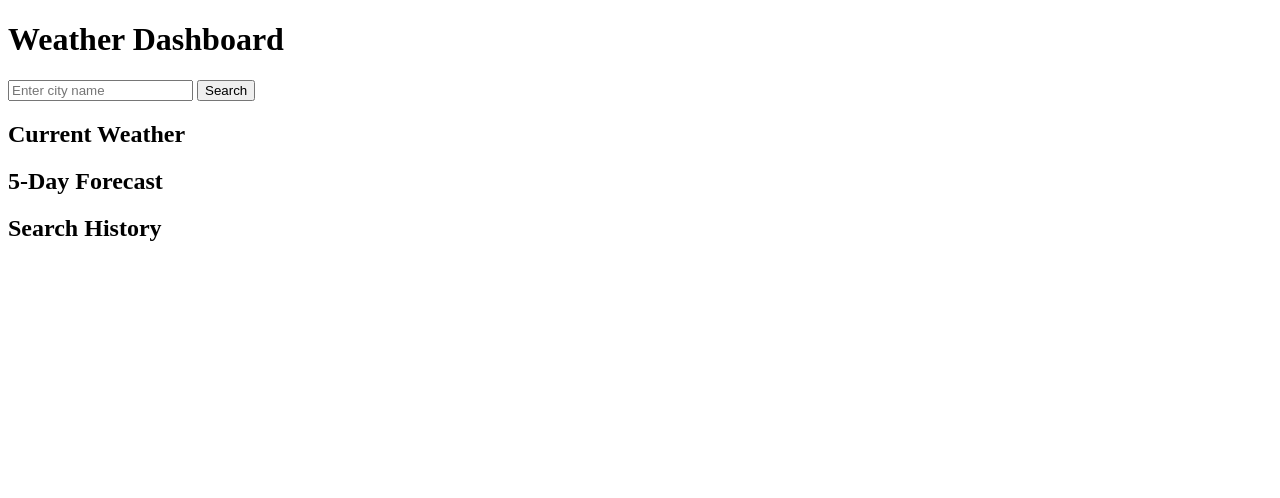
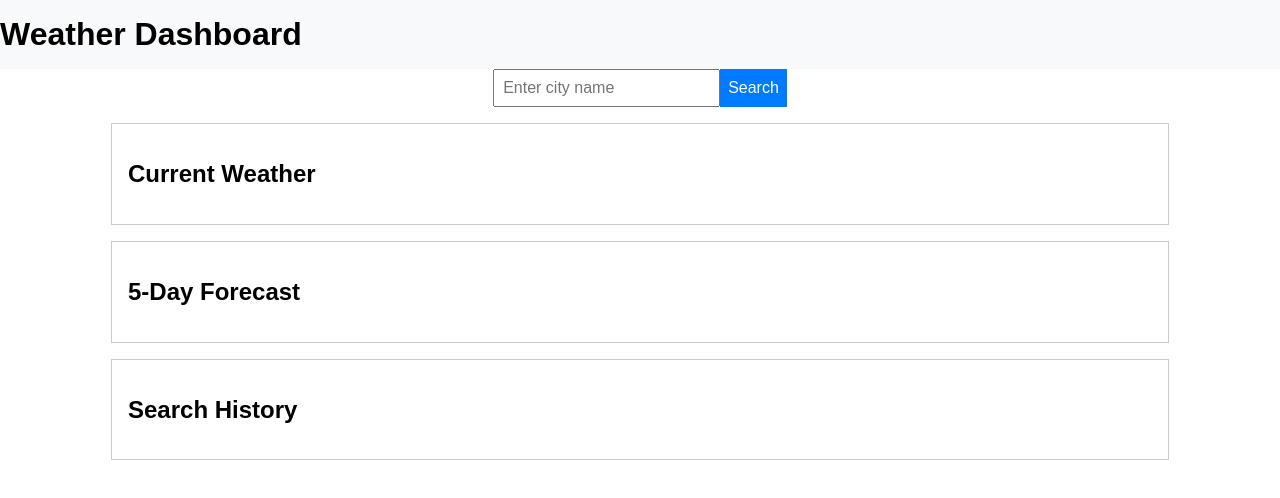
Before and after one commit to devNathanNguyen/weather-forecast, a plain HTML site: page index.html in a window 1280 px wide. Drawn offline with Linux system fonts and the light colour scheme.

Commit message:
finished css

```diff
--- a/index.html
+++ b/index.html
@@ -4,7 +4,7 @@
     <meta charset="UTF-8" />
     <meta name="viewport" content="width=device-width, initial-scale=1.0" />
     <title>Weather Dashboard</title>
-    <link rel="stylesheet" href="styles.css" />
+    <link rel="stylesheet" href="style.css" />
   </head>
   <body>
     <header>
--- a/style.css
+++ b/style.css
@@ -0,0 +1,53 @@
+body {
+  font-family: Arial, sans-serif;
+  display: flex;
+  flex-direction: column;
+  align-items: center;
+  margin: 0;
+  padding: 0;
+}
+
+header {
+  background-color: #f8f9fa;
+  padding: 1rem;
+  width: 100%;
+}
+
+h1 {
+  margin: 0;
+}
+
+.search {
+  display: flex;
+  margin-bottom: 1rem;
+}
+
+#search-input {
+  padding: 0.5rem;
+  font-size: 1rem;
+}
+
+#search-btn {
+  padding: 0.5rem;
+  font-size: 1rem;
+  background-color: #007bff;
+  color: #fff;
+  border: none;
+  cursor: pointer;
+}
+
+.current-weather,
+.forecast,
+.search-history {
+  width: 80%;
+  border: 1px solid #ccc;
+  padding: 1rem;
+  margin-bottom: 1rem;
+}
+
+#current-weather-details,
+#forecast-details {
+  display: flex;
+  flex-wrap: wrap;
+  justify-content: space-between;
+}
```
